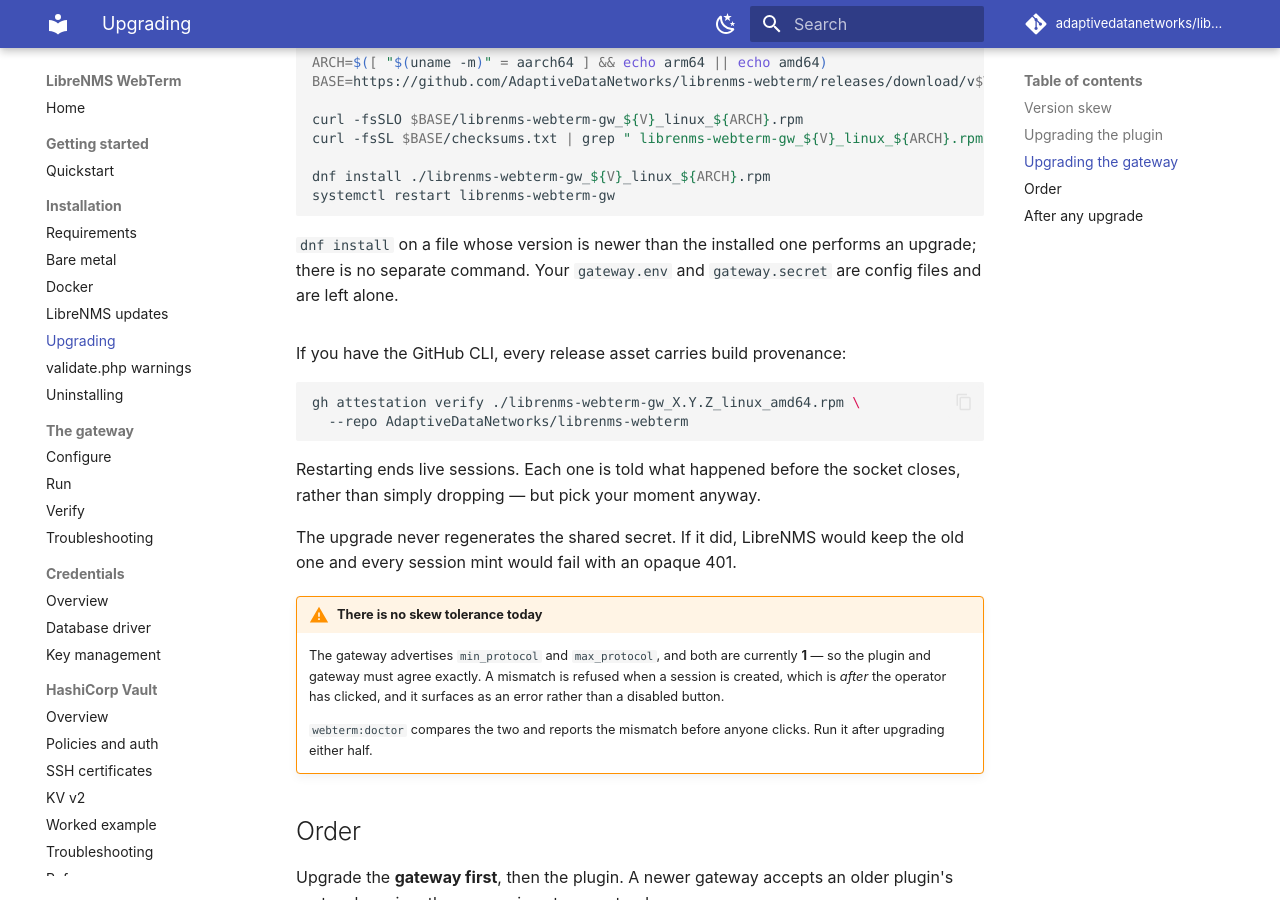
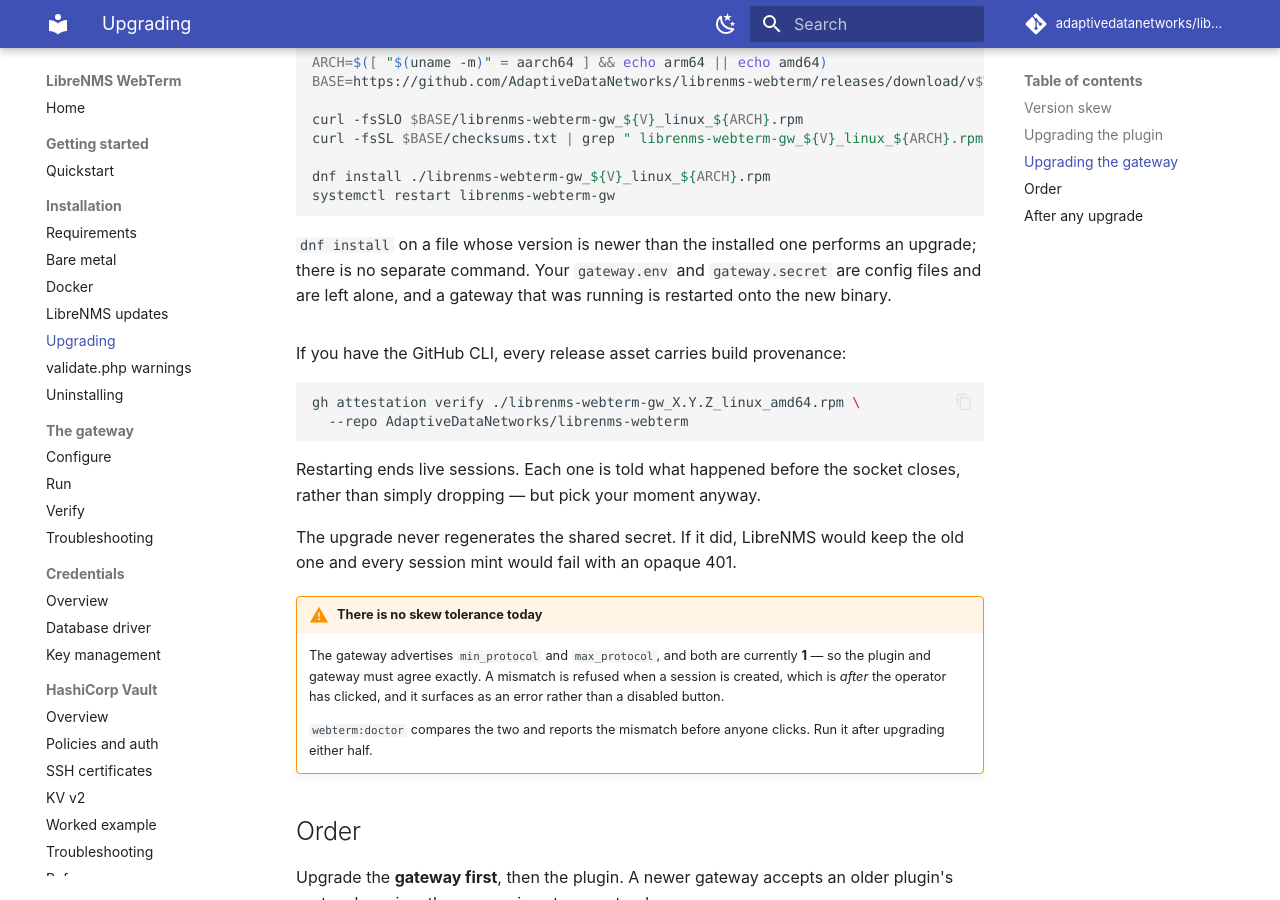
Before and after one commit to AdaptiveDataNetworks/librenms-webterm, an MkDocs documentation site: the page built from docs/install/upgrading.md, in a window 1280 px wide and 900 px high, scrolled down 1404 px. Built offline with MkDocs 1.6.1 and Material for MkDocs 9.7.7, drawn with Linux system fonts in a browser that asks for light colours; comment, search, counter and statistics services are not loaded.

Commit message:
fix: a package upgrade left the gateway stopped and disabled
preremove.sh stopped AND disabled the service unconditionally, with no notion
of an upgrade. On rpm the old package's %preun runs AFTER the new package's
%post, so `dnf upgrade` installed the new gateway and then stopped and disabled
it -- and it stayed disabled across a reboot. Debian orders it differently and
arrived at the same place: prerm stopped it and nothing started it again.

postinstall.sh had the mirror problem: no restart of any kind, so where the
service did survive, the upgrade replaced /usr/bin/librenms-webterm-gw while
the old process kept serving. The new binary delivered nothing on the day and
then took effect at an unrelated reboot weeks later, with the cause long gone
from anyone's scrollback.

Both scripts are handed to deb and rpm alike, and the two disagree about every
argument that says "this is an upgrade":

  postinstall  deb: $1=configure, $2=old version    rpm: $1=1 install, >=2 upgrade
  preremove    deb: $1=remove|purge|upgrade|...     rpm: $1=0 removal, >=1 upgrade

packaging/scripts/lifecycle.sh holds that logic once, ships to
/usr/share/librenms-webterm/lifecycle.sh, and is exercised by
tools/package-lifecycle-check.sh over every argument form dpkg and rpm actually
pass. That check now runs in preflight.

The upgrade path uses try-restart rather than restart, so it starts nothing
that was not already running -- an operator who deliberately keeps the gateway
down stays down.

```diff
--- a/docs/install/upgrading.md
+++ b/docs/install/upgrading.md
@@ -68,7 +68,8 @@ rpm -q librenms-webterm-gw 2>/dev/null || dpkg -s librenms-webterm-gw 2>/dev/nul
 
     `dnf install` on a file whose version is newer than the installed one
     performs an upgrade; there is no separate command. Your `gateway.env` and
-    `gateway.secret` are config files and are left alone.
+    `gateway.secret` are config files and are left alone, and a gateway that
+    was running is restarted onto the new binary.
 
 === "DEB (Debian, Ubuntu)"
 
```
Also changed, not shown: .goreleaser.yaml (+7 -0 lines), 5 other files.
